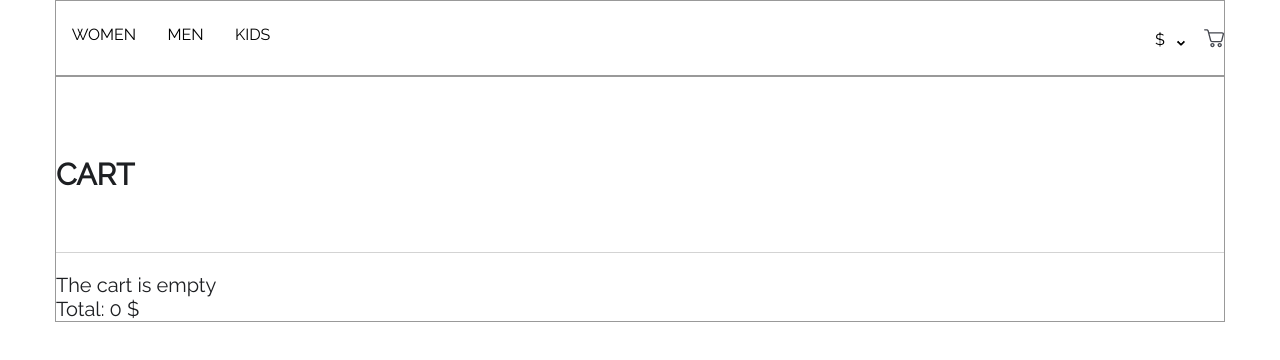
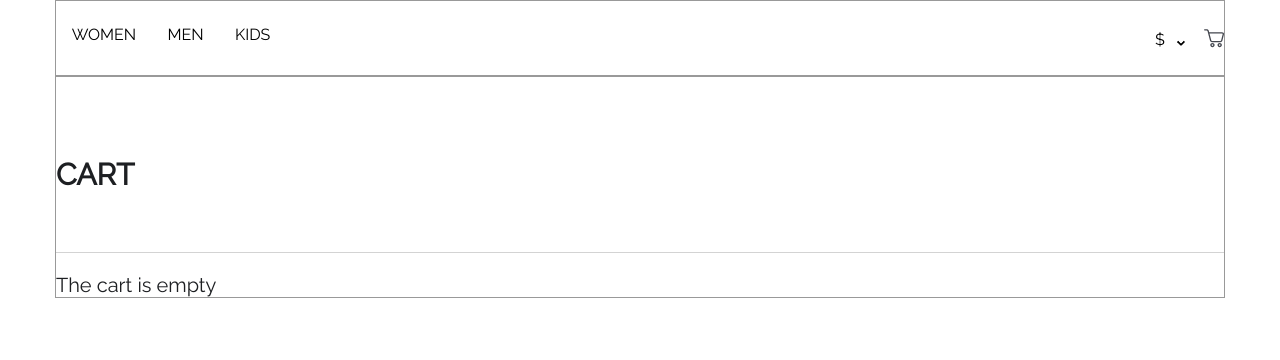
Before and after one commit to muhiddinjv/scandishop, a React (Create React App) app in the folder client/: page /cart in a window 1280 px wide. Shown: the top 360 px of the page. Built offline with nearby package versions, Linux system fonts and the light colour scheme; some icons are missing.

Commit message:
refactor: add minor changes

```diff
--- a/client/src/components/Cart.js
+++ b/client/src/components/Cart.js
@@ -112,7 +112,7 @@ class Cart extends Component {
       <div className="cart">
         <h1 className="cart__page-name">cart </h1>
         <ul className="cart__items">{addedItems}</ul>
-        <div className="cart__total">Total: {this.props.total} $</div>
+        <div className="cart__total">{this.props.total === 0 ? "" : `Total: ${this.props.total}$`}</div>
       </div>
     );
   }
--- a/client/src/redux/actions/cartActions.js
+++ b/client/src/redux/actions/cartActions.js
@@ -1,5 +1,5 @@
 
-import { ADD_TO_CART,REMOVE_ITEM,SUB_QUANTITY,ADD_QUANTITY,ADD_SHIPPING} from './action-types/cart-actions'
+import { ADD_TO_CART,REMOVE_ITEM,SUB_QUANTITY,ADD_QUANTITY } from './action-types/cart-actions'
 
 //add cart action
 export const addToCart= (id)=>{
```
